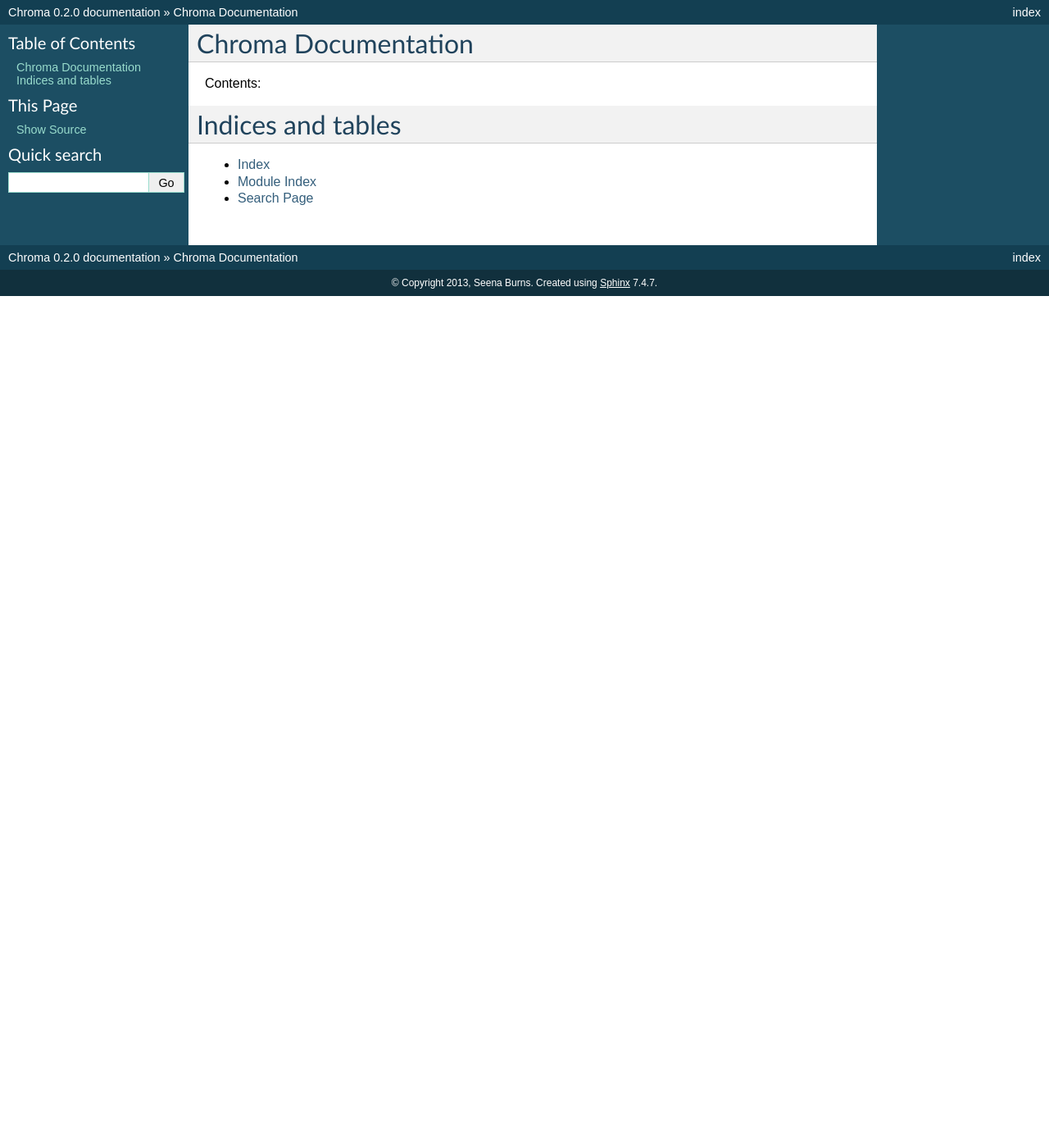
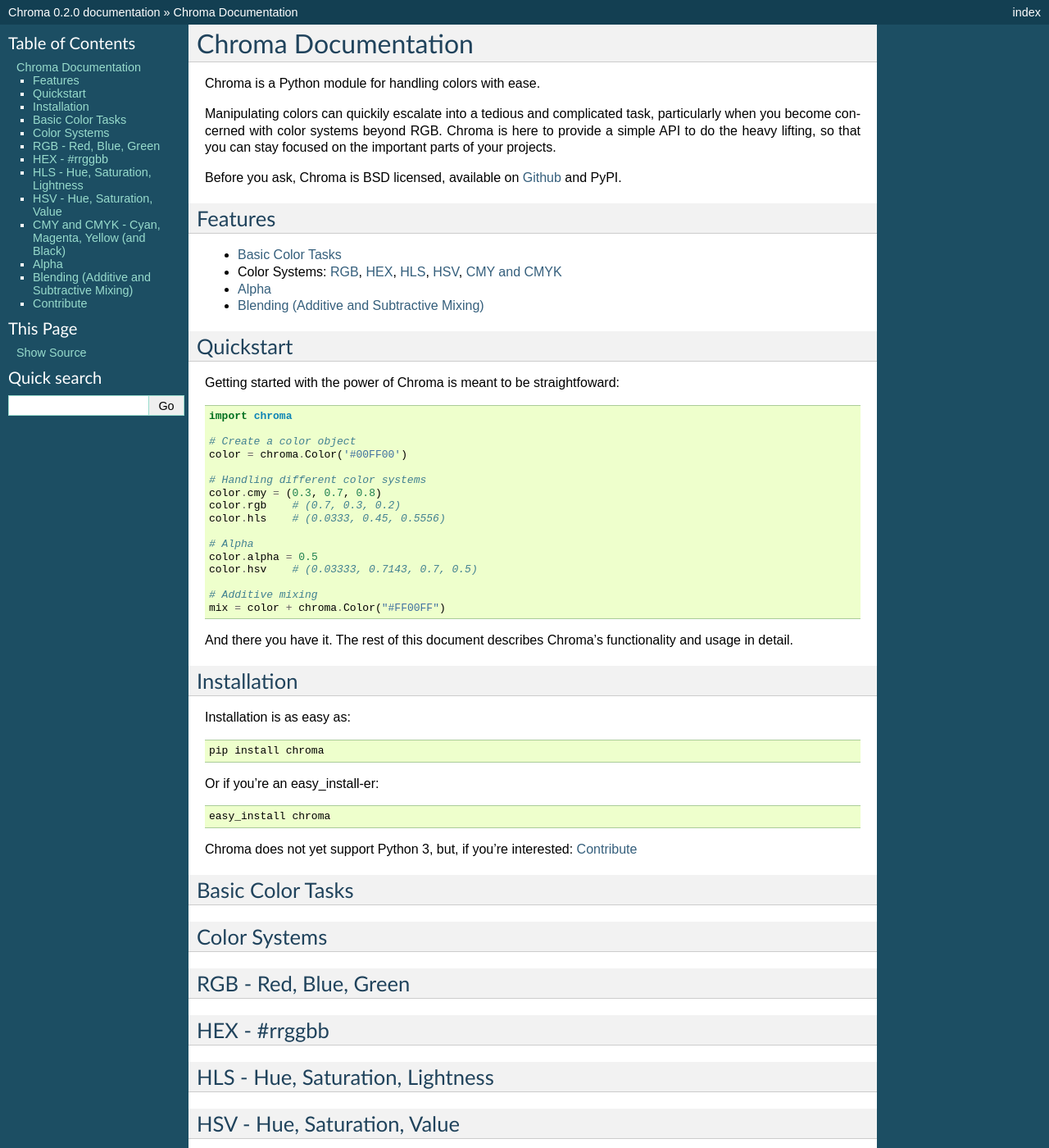
Before and after one commit to seenaburns/Chroma, a Sphinx documentation site: the page built from docs/index.rst, in a window 1280 px wide and 1400 px high. Shown: the whole window at 82% size. Built offline with Sphinx 7.4.7, drawn with Linux system fonts in a browser that asks for light colours; some of the changed text lies outside the part shown.

Commit message:
Add Quickstart and Installation to docs

```diff
--- a/docs/index.rst
+++ b/docs/index.rst
@@ -1,16 +1,101 @@
 Chroma Documentation
 ====================
 
-Contents:
+Chroma is a Python module for handling colors with ease.
 
-.. toctree::
-   :maxdepth: 2
+Manipulating colors can quickily escalate into a tedious and complicated task, particularly when you become concerned with color systems beyond RGB. Chroma is here to provide a simple API to do the heavy lifting, so that you can stay focused on the important parts of your projects.
+
+Before you ask, Chroma is BSD licensed, available on `Github <https://github.com/seenaburns/Chroma>`_ and PyPI.
+
+Features
+--------
+- :ref:`basic`
+- Color Systems: :ref:`RGB <rgb>`, :ref:`HEX <hex>`, :ref:`HLS <hls>`, :ref:`HSV<hsv>`, :ref:`CMY and CMYK<cmyk>`
+- :ref:`alpha`
+- :ref:`blending`
+
+Quickstart
+----------
+
+Getting started with the power of Chroma is meant to be straightfoward:
+
+::
+
+    import chroma
+
+    # Create a color object
+    color = chroma.Color('#00FF00')
+
+    # Handling different color systems
+    color.cmy = (0.3, 0.7, 0.8)
+    color.rgb    # (0.7, 0.3, 0.2)
+    color.hls    # (0.0333, 0.45, 0.5556)
+
+    # Alpha
+    color.alpha = 0.5
+    color.hsv    # (0.03333, 0.7143, 0.7, 0.5)
+
+    # Additive mixing
+    mix = color + chroma.Color("#FF00FF")
+
+And there you have it. The rest of this document describes Chroma's functionality and usage in detail.
+
+Installation
+------------
+
+Installation is as easy as:
+
+::
+
+    pip install chroma
+
+Or if you're an easy_install-er:
+
+::
+
+    easy_install chroma
+
+Chroma does not yet support Python 3, but, if you're interested: :ref:`contribute`
+
+.. _basic:
+Basic Color Tasks
+-----------------
+
+Color Systems
+-------------
+
+.. _rgb:
+RGB - Red, Blue, Green
+----------------------
+
+.. _hex:
+HEX - #rrggbb
+-------------
+
+.. _hls:
+HLS - Hue, Saturation, Lightness
+--------------------------------
+
+.. _hsv:
+HSV - Hue, Saturation, Value
+----------------------------
+
+.. _cmyk:
+CMY and CMYK - Cyan, Magenta, Yellow (and Black)
+------------------------------------------------
+
+.. _alpha:
+Alpha
+-----
 
 
+.. _blending:
+Blending (Additive and Subtractive Mixing)
+------------------------------------------
 
-Indices and tables
-==================
+.. _contribute:
+Contribute
+----------
+Chroma is under active development and could use your support. Even bug reports, feature suggestions and feedback can help push Chroma forward in the right direction.
 
-* :ref:`genindex`
-* :ref:`modindex`
-* :ref:`search`
+Chroma is hosted on `Github <https://github.com/seenaburns/Chroma>`_ and there are a number of ideas of where to start in the `issues section <https://github.com/seenaburns/Chroma/issues>`_.
```
